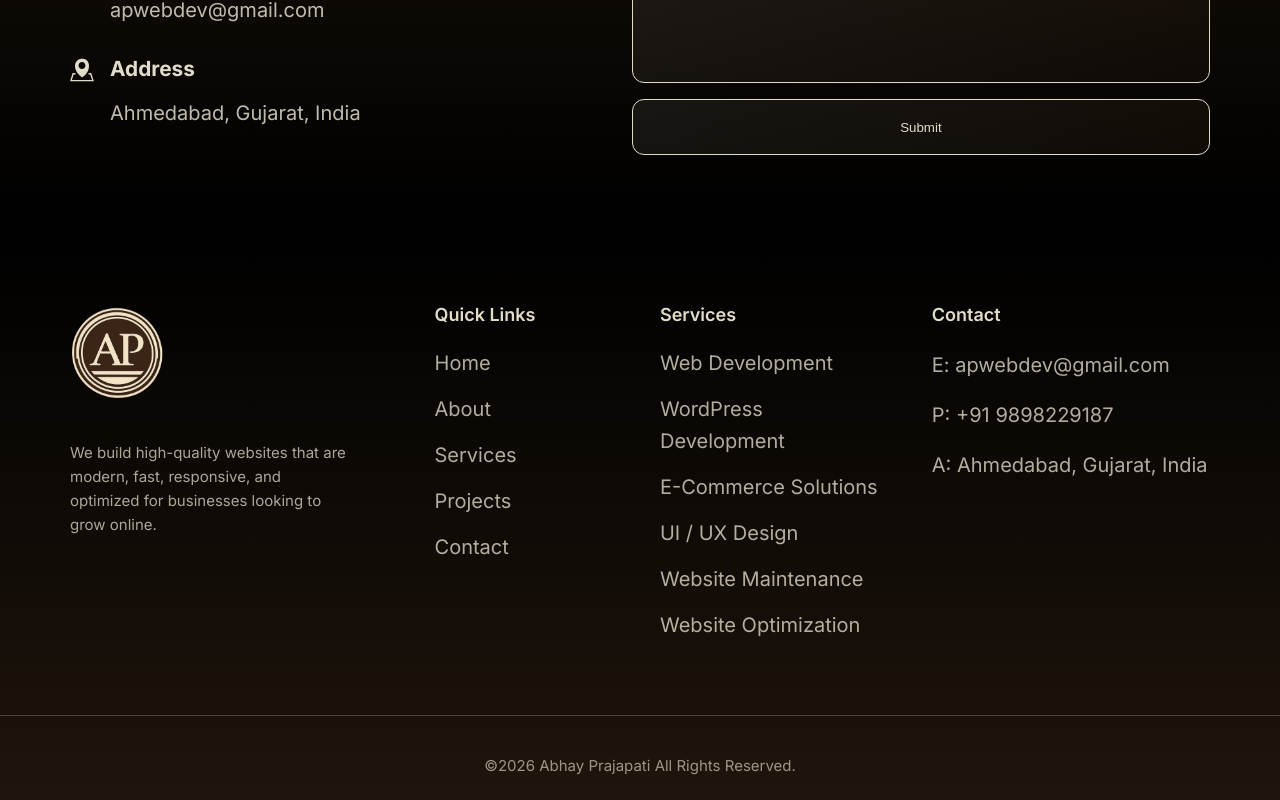
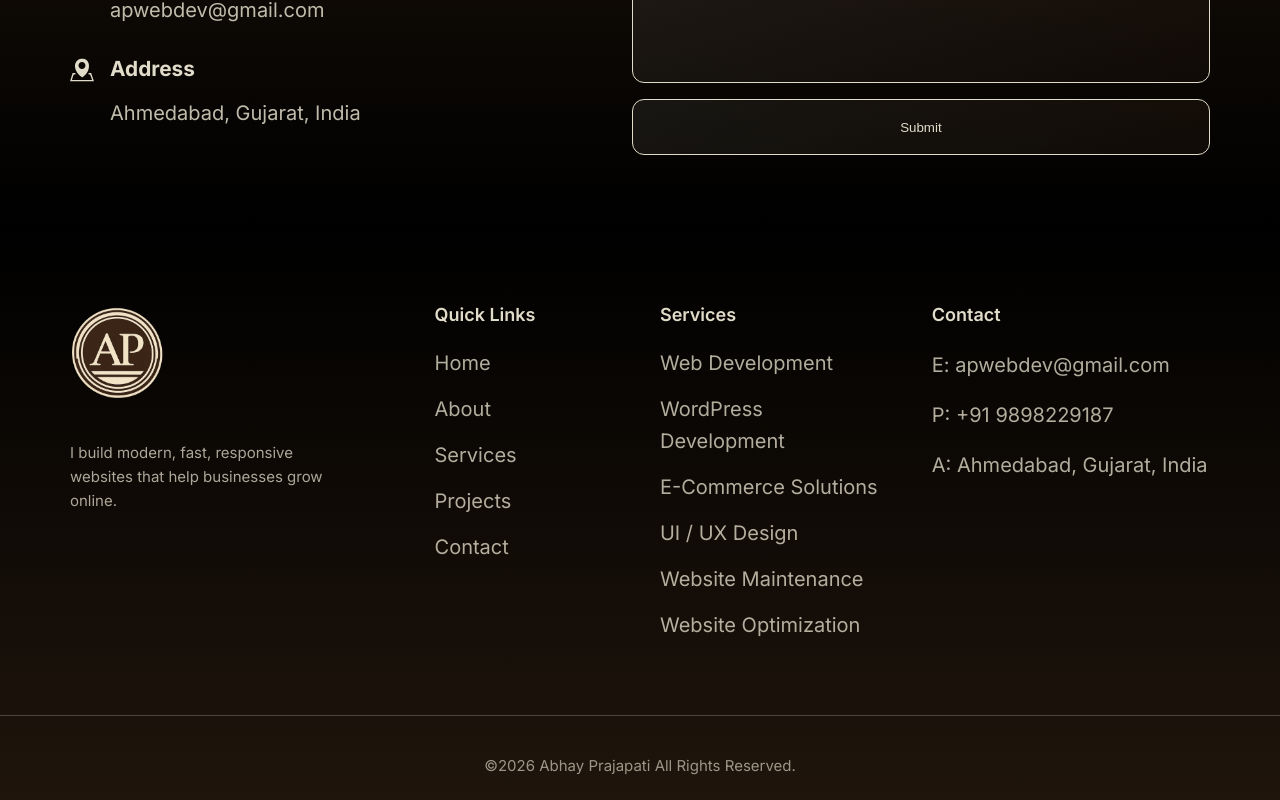
Before and after one commit to apweb28/portfolio, a React (Vite) app: page / in a window 1280 px wide. Shown: the part 3593-4393 px from the top of the page. Built offline with nearby package versions, Linux system fonts and the light colour scheme.

Commit message:
content update

```diff
--- a/src/components/Footer.jsx
+++ b/src/components/Footer.jsx
@@ -11,8 +11,7 @@ export default function Footer() {
             <img src={`${import.meta.env.BASE_URL}images/logo.png`} alt="Logo" />
           </a>
           <p>
-            We build high-quality websites that are modern, fast, responsive, and optimized for
-            businesses looking to grow online.
+             I build modern, fast, responsive websites that help businesses grow online.
           </p>
         </div>
 
```
